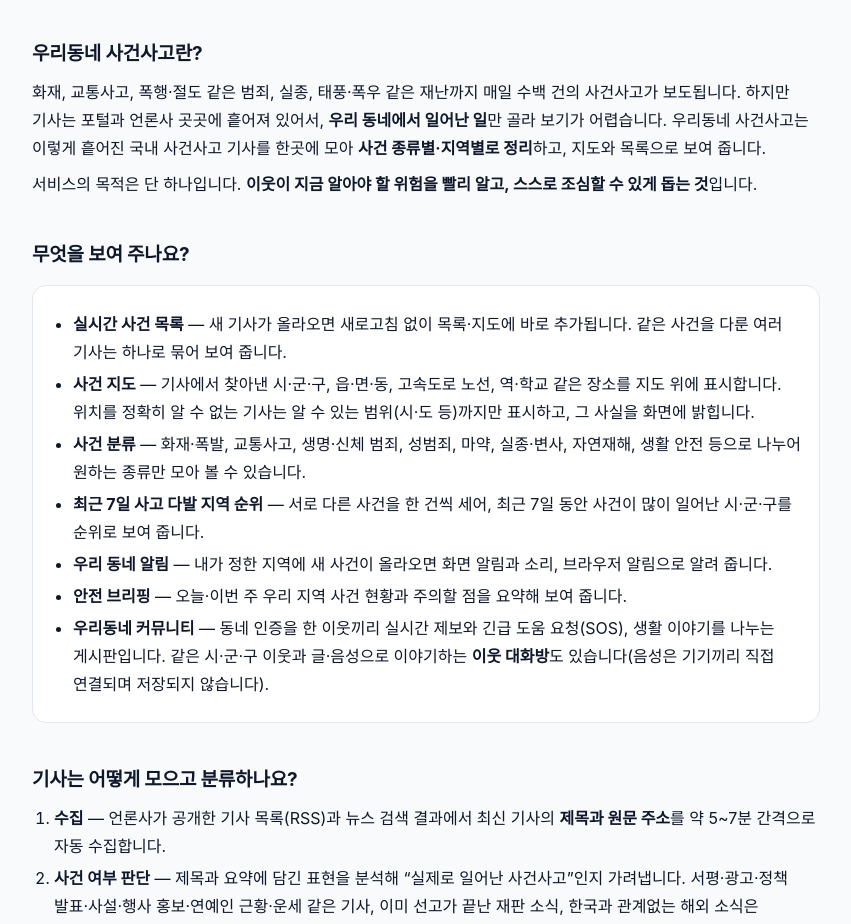
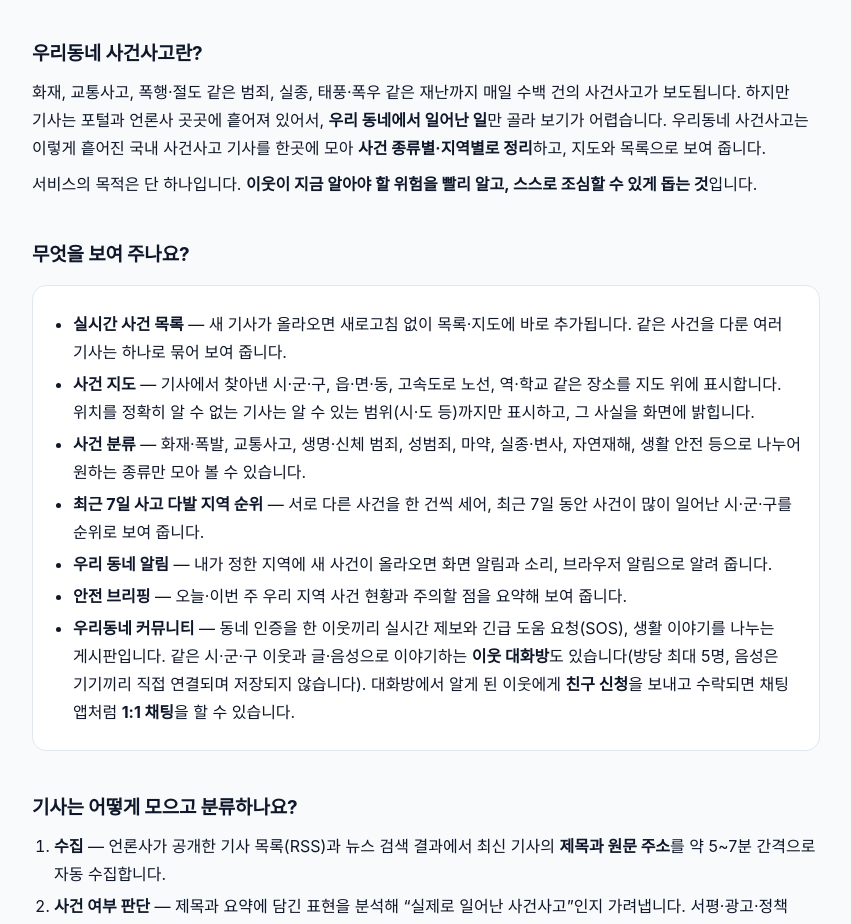
Before and after one commit to creator11203/project-1, a plain HTML site: page about.html in a window 1280 px wide. Shown: the part 157-1081 px from the top of the page, without its empty margins (214-1065 px from the left). Drawn offline with Linux system fonts and the light colour scheme.

Commit message:
Update about.html

```diff
--- a/about.html
+++ b/about.html
@@ -30,7 +30,7 @@
     <li><b>최근 7일 사고 다발 지역 순위</b> — 서로 다른 사건을 한 건씩 세어, 최근 7일 동안 사건이 많이 일어난 시·군·구를 순위로 보여 줍니다.</li>
     <li><b>우리 동네 알림</b> — 내가 정한 지역에 새 사건이 올라오면 화면 알림과 소리, 브라우저 알림으로 알려 줍니다.</li>
     <li><b>안전 브리핑</b> — 오늘·이번 주 우리 지역 사건 현황과 주의할 점을 요약해 보여 줍니다.</li>
-    <li><b>우리동네 커뮤니티</b> — 동네 인증을 한 이웃끼리 실시간 제보와 긴급 도움 요청(SOS), 생활 이야기를 나누는 게시판입니다. 같은 시·군·구 이웃과 글·음성으로 이야기하는 <b>이웃 대화방</b>도 있습니다(음성은 기기끼리 직접 연결되며 저장되지 않습니다).</li>
+    <li><b>우리동네 커뮤니티</b> — 동네 인증을 한 이웃끼리 실시간 제보와 긴급 도움 요청(SOS), 생활 이야기를 나누는 게시판입니다. 같은 시·군·구 이웃과 글·음성으로 이야기하는 <b>이웃 대화방</b>도 있습니다(방당 최대 5명, 음성은 기기끼리 직접 연결되며 저장되지 않습니다). 대화방에서 알게 된 이웃에게 <b>친구 신청</b>을 보내고 수락되면 채팅 앱처럼 <b>1:1 채팅</b>을 할 수 있습니다.</li>
   </ul></div>
 
   <h2>기사는 어떻게 모으고 분류하나요?</h2>
```
